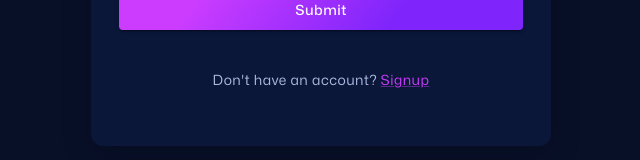
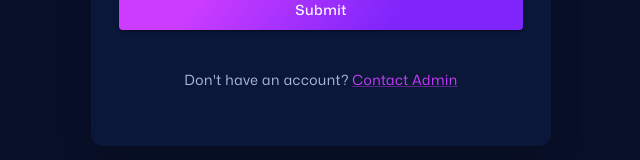
Before and after one commit to divah21/case-management, a React (Vite) app: page / in a window 1280 px wide. Shown: the part 496-656 px from the top of the page, without its empty margins (319-959 px from the left). Built offline with nearby package versions, Linux system fonts and the light colour scheme.

Commit message:
authentication

```diff
--- a/src/pages/authentication/Login.tsx
+++ b/src/pages/authentication/Login.tsx
@@ -1,4 +1,5 @@
 import { useState, ChangeEvent, FormEvent } from 'react';
+import axios from 'axios';
 import Link from '@mui/material/Link';
 import Stack from '@mui/material/Stack';
 import Divider from '@mui/material/Divider';
@@ -10,36 +11,73 @@ import InputAdornment from '@mui/material/InputAdornment';
 import FormControlLabel from '@mui/material/FormControlLabel';
 import Checkbox from '@mui/material/Checkbox';
 import IconifyIcon from 'components/base/IconifyIcon';
-import paths from 'routes/paths';
 import { useNavigate } from 'react-router-dom';
+import { toast } from 'react-toastify';
 
 interface User {
-  [key: string]: string;
+  email: string;
+  password: string;
 }
 
 const Login = () => {
   const [user, setUser] = useState<User>({ email: '', password: '' });
   const [showPassword, setShowPassword] = useState(false);
+  const [error, setError] = useState<string | null>(null);
   const navigate = useNavigate();
 
   const handleInputChange = (e: ChangeEvent<HTMLInputElement>) => {
     setUser({ ...user, [e.target.name]: e.target.value });
   };
 
-  const handleSubmit = (e: FormEvent<HTMLFormElement>) => {
+  const validateForm = (): boolean => {
+    if (!user.email || !user.password) {
+      setError('Both email and password are required');
+      return false;
+    }
+    return true;
+  };
+
+  const handleSubmit = async (e: FormEvent<HTMLFormElement>) => {
     e.preventDefault();
-    console.log(user)
-    navigate('/dashboard');
+    setError(null);
+
+    if (!validateForm()) return;
+
+    try {
+      // API call to Strapi login
+      const response = await axios.post('https://case-management-strapi.onrender.com/api/auth/local', {
+        identifier: user.email,
+        password: user.password,
+      });
+
+
+      const { jwt, user: loggedInUser } = response.data;
+
+      localStorage.setItem('jwt', jwt);
+
+      toast.success('Login successful:', loggedInUser);
+
+      navigate('/dashboard');
+    } catch (err) {
+      toast.error("failed to login");
+      setError('Invalid email or password. Please try again.');
+    }
   };
 
   return (
     <>
-      <Typography align="center" variant="h3" fontWeight={600} sx={{paddingBottom:2}}>
+      <Typography align="center" variant="h3" fontWeight={600} sx={{ paddingBottom: 2 }}>
         Welcome!
       </Typography>
 
-      <Divider sx={{ my: 3 }}> Your credentials</Divider>
+      <Divider sx={{ my: 3 }}>Your credentials</Divider>
+
       <Stack onSubmit={handleSubmit} component="form" direction="column" gap={2}>
+        {error && (
+          <Typography color="error" variant="body2">
+            {error}
+          </Typography>
+        )}
         <TextField
           id="email"
           name="email"
@@ -88,17 +126,11 @@ const Login = () => {
             Forgot password?
           </Link>
         </Stack>
-        <Button type="submit" variant="contained" size="medium" fullWidth >
+        <Button type="submit" variant="contained" size="medium" fullWidth>
           Submit
         </Button>
-        <Typography
-          my={3}
-          color="text.secondary"
-          variant="body2"
-          align="center"
-          letterSpacing={0.5}
-        >
-          Don't have an account? <Link href={paths.signup}>{'Signup'}</Link>
+        <Typography my={3} color="text.secondary" variant="body2" align="center" letterSpacing={0.5}>
+          Don't have an account? <Link >Contact Admin</Link>
         </Typography>
       </Stack>
     </>
```
